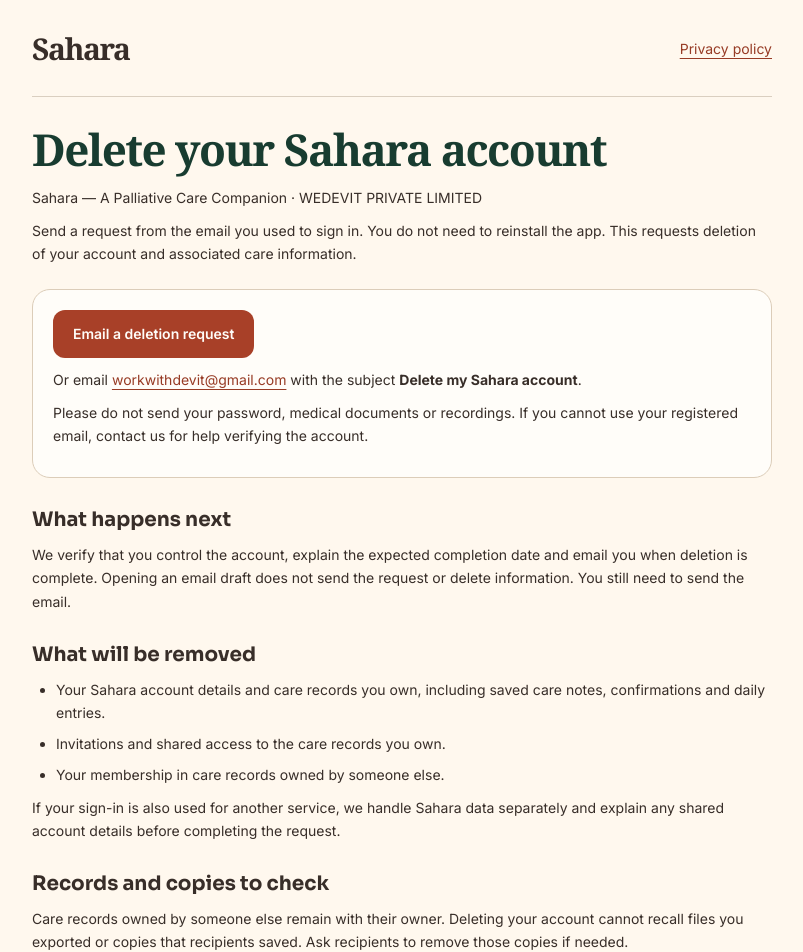
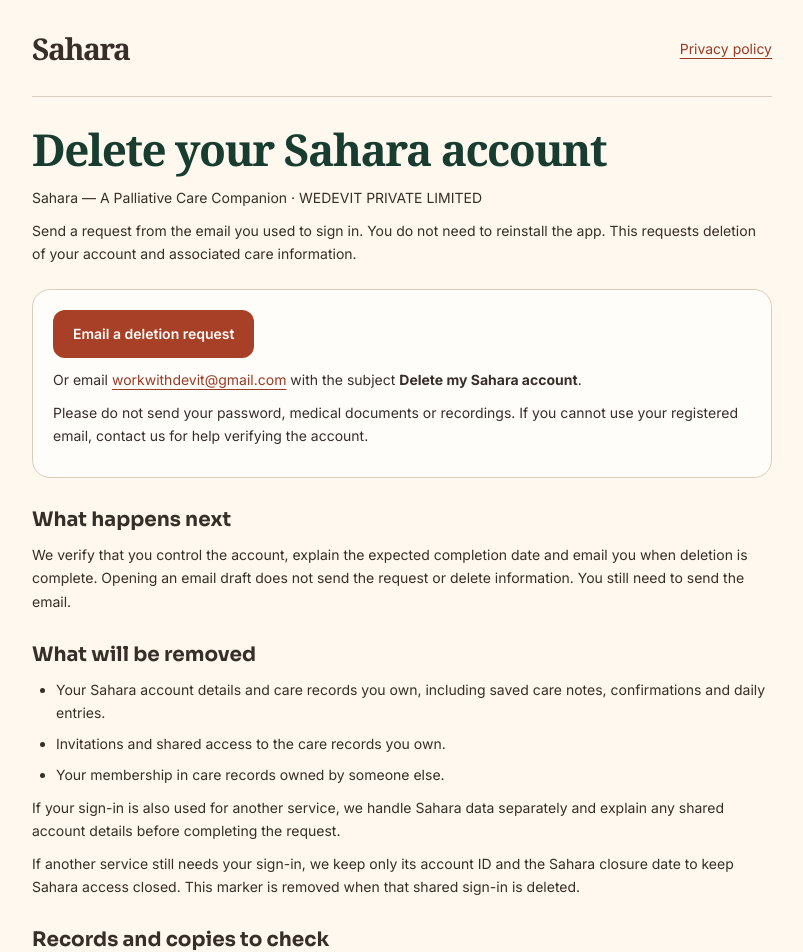
Before and after one commit to basithladdu/healthathon, a Next.js app in the folder prototype/: page /delete-account in a window 1280 px wide. Shown: the top 952 px of the page, without its empty margins (238-1041 px from the left). Built offline with nearby package versions, Linux system fonts and the light colour scheme.

Commit message:
Close Sahara accounts safely and record release verification

```diff
--- a/prototype/app/delete-account/page.tsx
+++ b/prototype/app/delete-account/page.tsx
@@ -57,6 +57,11 @@
             If your sign-in is also used for another service, we handle Sahara data
             separately and explain any shared account details before completing the request.
           </p>
+          <p>
+            If another service still needs your sign-in, we keep only its account ID and
+            the Sahara closure date to keep Sahara access closed. This marker is removed
+            when that shared sign-in is deleted.
+          </p>
         </section>
 
         <section aria-labelledby="copies">
--- a/prototype/app/privacy/page.tsx
+++ b/prototype/app/privacy/page.tsx
@@ -128,6 +128,11 @@
             shared account details before completing the request.
           </p>
           <p>
+            If another service still needs your sign-in, we keep only its account ID and
+            the Sahara closure date to keep Sahara access closed. This marker is removed
+            when that shared sign-in is deleted.
+          </p>
+          <p>
             We keep information while it is needed to provide your account and care records.
             We keep support correspondence while handling your request. If any information
             must be retained for a legal or security reason, we will tell you what is kept,
```
Also changed, not shown: 10 other files (tests, documents, lock files or other folders).
